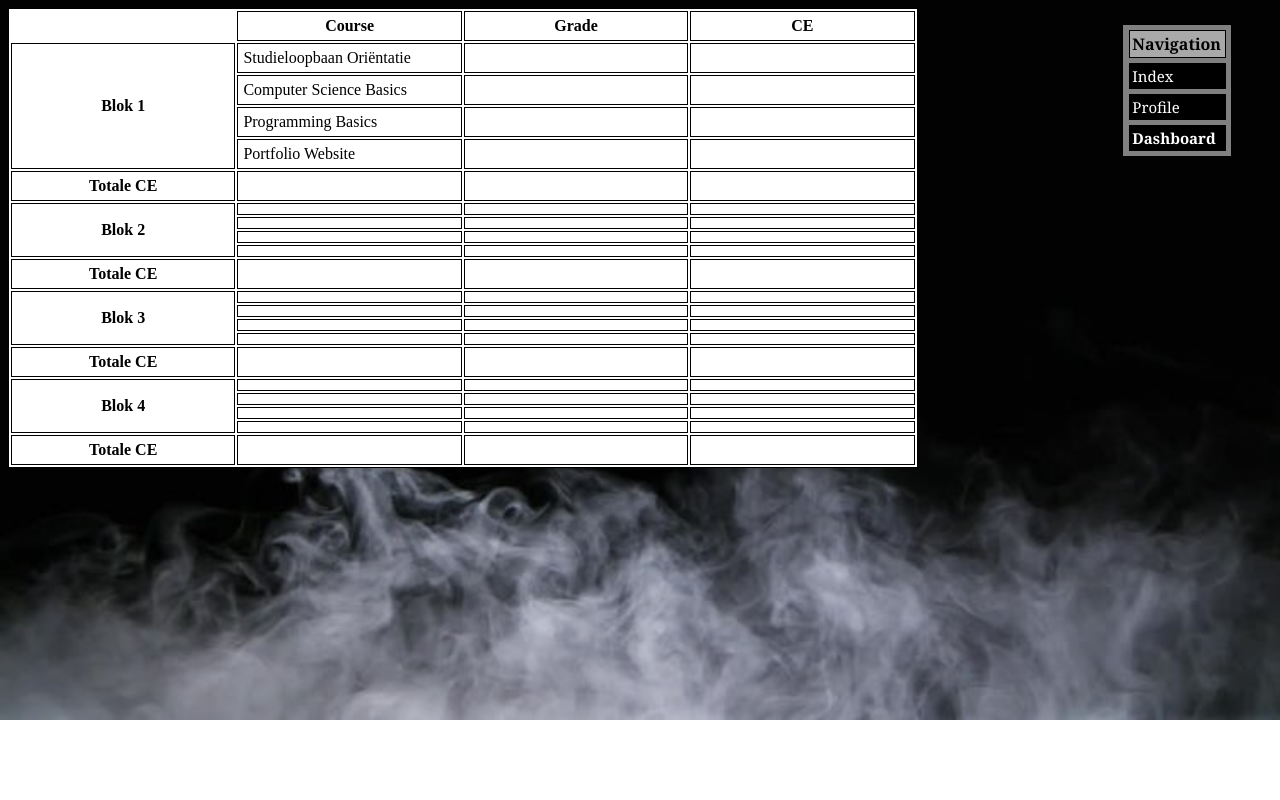
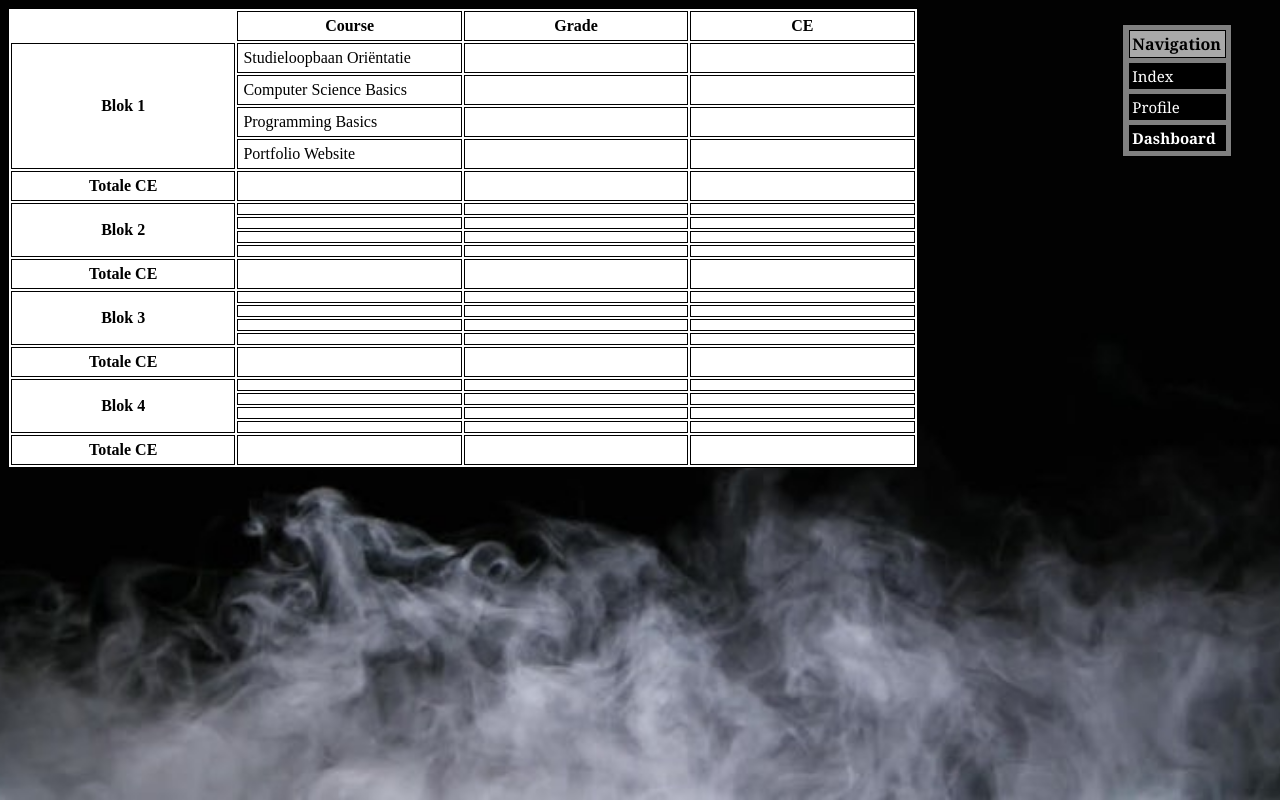
Before and after one commit to Zexrica/Zexrica.github.io, a plain HTML site: page dashboard.html in a window 1280 px wide. Drawn offline with Linux system fonts and the light colour scheme.

Commit message:
background test

```diff
--- a/stylesheet.css
+++ b/stylesheet.css
@@ -1,7 +1,8 @@
 body {
-    background-image: url("background.jpg");
+    background: url("background.jpg") center fixed;
     background-size: cover;
     background-repeat:no-repeat;
+
     color: white;
 }
 nav ul li {
```
